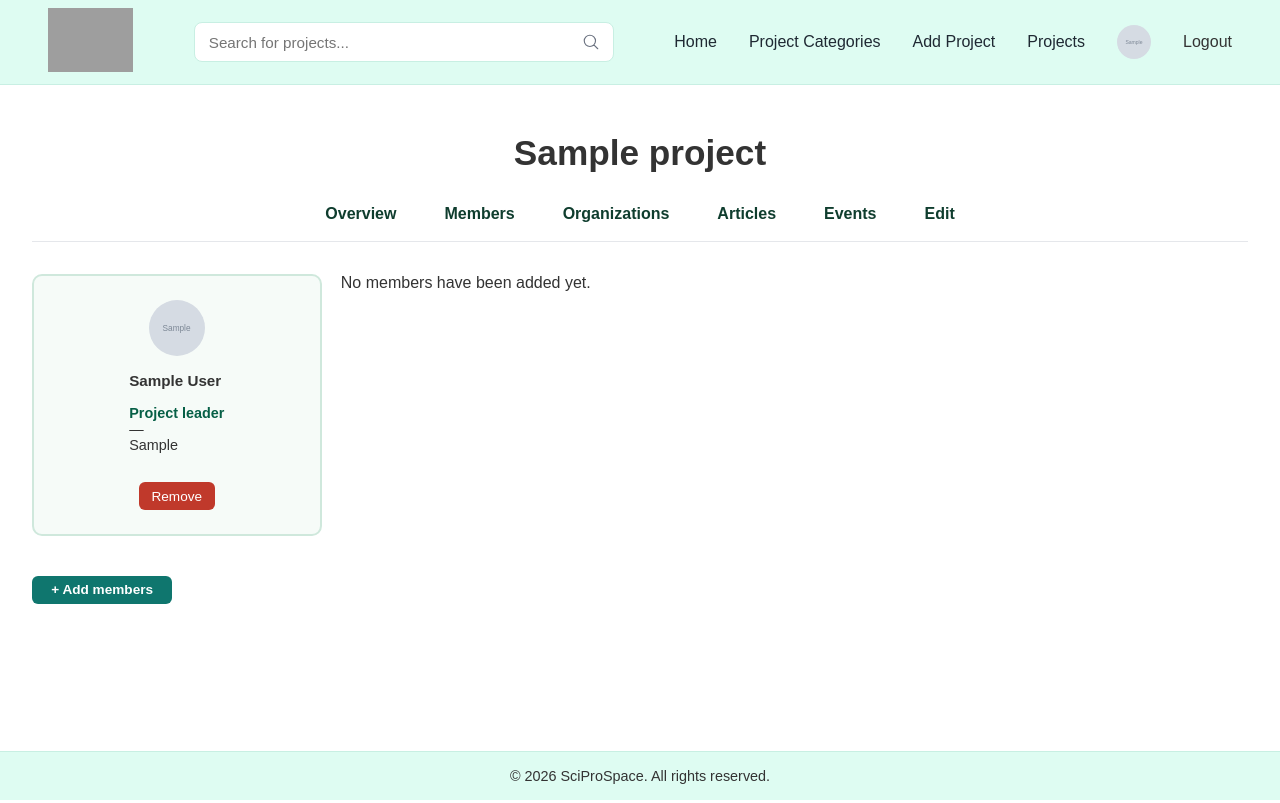
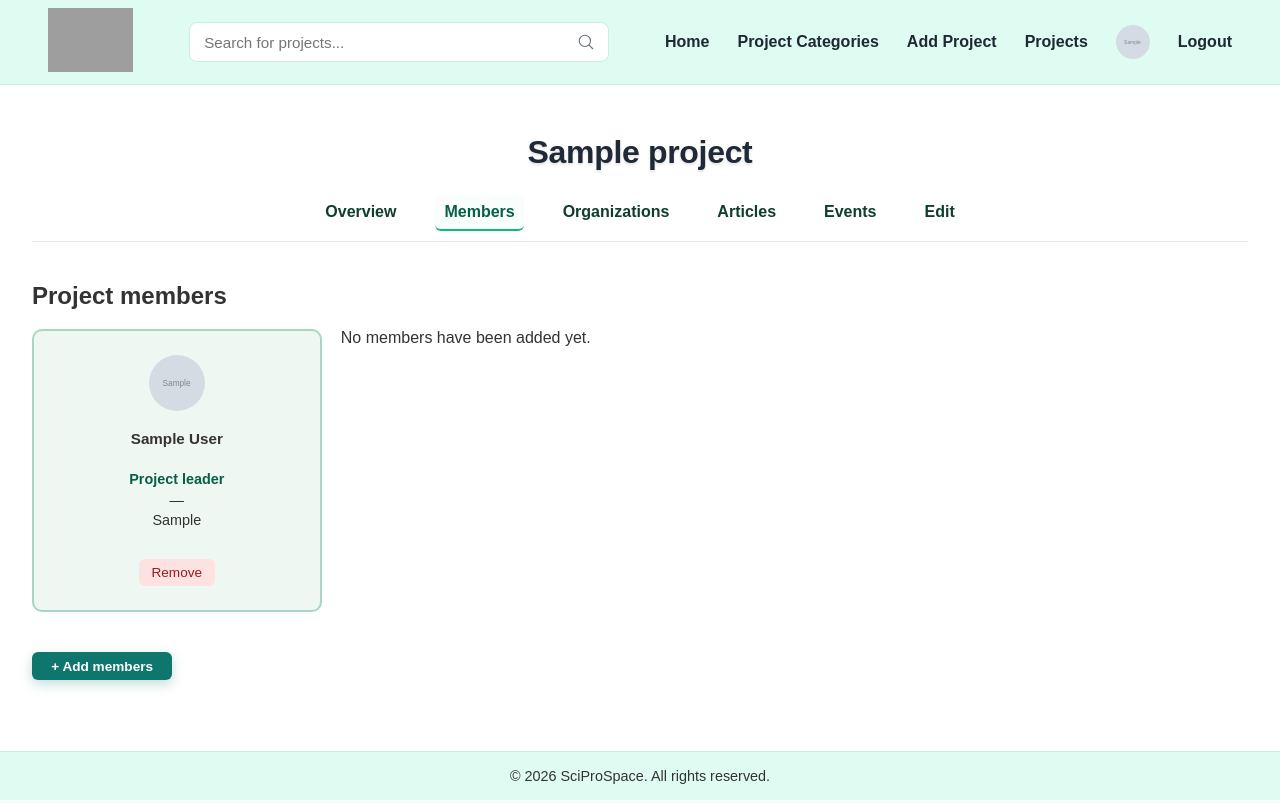
Before and after one commit to di-ton/Django-Basics-Project, a Django app: a page that uses templates/common/base.html in a window 1280 px wide. Run offline with Django 5.2, Linux system fonts and the light colour scheme; a user stored in the database is signed in; tables that the repository leaves empty hold one stand-in row (values such as "Sample post"); grey boxes marked "Sample" are stand-in pictures; grey boxes are pictures that could not be loaded.

Commit message:
Fix search results page, project navigation and overview UI

```diff
--- a/common/urls.py
+++ b/common/urls.py
@@ -4,4 +4,5 @@ from common import views
 
 urlpatterns = [
     path("", views.HomePageView.as_view(), name="home"),
+    path("search/", views.ProjectSearchView.as_view(), name="search-results"),
 ]
--- a/projects/views.py
+++ b/projects/views.py
@@ -245,7 +245,7 @@ class ProjectArticlesView(ProjectMixin, ListView):
     context_object_name = "articles"
 
     def get_queryset(self):
-        return Article.objects.filter(project=self.get_project())
+        return Article.objects.filter(project=self.get_project()).order_by("-publication_year")
 
 
 
--- a/static/css/home.css
+++ b/static/css/home.css
@@ -101,13 +101,13 @@ body {
   list-style: none;
   display: flex;
   align-items: center;
-  gap: 32px;
+  gap: 28px;
 }
 
 .nav a {
   text-decoration: none;
   color: #1f2933;
-  font-weight: 500;
+  font-weight: 600;
 }
 
 .nav a:hover {
@@ -124,13 +124,16 @@ body {
   padding: 0;
   margin: 0;
   font: inherit;
-  color: inherit;
+  color: #1f2933;
+  font-weight: 600;
   cursor: pointer;
   text-decoration: none;
 }
 
 .nav .btn-link:hover {
-  text-decoration: underline;
+  /*text-decoration: underline;*/
+  color: #065f46;
+
 }
 
 
--- a/static/css/organizations.css
+++ b/static/css/organizations.css
@@ -42,9 +42,9 @@
 
 /* Organization meta (country, etc.) */
 .organization-meta {
-    font-size: 0.85rem;
+    font-size: 0.9rem;
     color: #6b7280;
-    margin-bottom: 0.4rem;
+    margin-bottom: 0.6rem;
 }
 
 /* Organization website */
@@ -68,6 +68,10 @@
     color: #374151;
     line-height: 1.45;
     margin: 0.4rem 0 0 0;
+}
+
+.organization-flag {
+    margin-bottom: 0.6rem;
 }
 
 /* Empty state */
@@ -111,16 +115,16 @@
 }
 
 .btn-danger {
-  background-color: #c0392b;
-  color: white;
+  background-color: #fee2e2;
+  color: #991b1b;
   border: none;
-  padding: 0.4rem 0.8rem;
+  padding: 0.35rem 0.7rem;
   font-size: 0.85rem;
   cursor: pointer;
 }
 
 .btn-danger:hover {
-  background-color: #a93226;
+  background: #fecaca;
 }
 
 .checkbox-group label {
--- a/static/css/project.css
+++ b/static/css/project.css
@@ -1,6 +1,8 @@
 .project-container {
     display: flex;
-    justify-content: center;
+    max-width: 1200px;
+    margin: 0 auto;
+    /*justify-content: center;*/
     padding: 0.3rem 1rem;
 }
 
@@ -13,23 +15,29 @@
     box-shadow: 0 10px 30px rgba(0, 0, 0, 0.08);
 }
 
+.project-card h2 {
+    padding-bottom: 1rem;
+    padding-left: 2.9rem;
+    color: #0f3d2e;
+}
+
 /* HEADER */
 .project-header {
     text-align: center;
     margin-bottom: 2rem;
+    color: #1f2937;
 }
 
 .project-header h1 {
-    font-size: 2.2rem;
+    font-size: 2rem;
     margin-bottom: 0.4rem;
+    font-weight: 600;
+    letter-spacing: -0.01em;
+    /*text-transform: uppercase;*/
+    line-height: 1.2;
+    text-shadow: 0 2px 3px rgba(0, 0, 0, 0.12);
 }
 
-.project-acronym {
-    font-size: 1rem;
-    color: #0f766e;
-    font-weight: 600;
-    margin-bottom: 0.6rem;
-}
 
 .project-meta {
     color: #555;
@@ -37,7 +45,7 @@
 }
 
 
-/* NAVIGATION */
+ /*NAVIGATION */
 .project-nav {
     display: flex;
     justify-content: center;
@@ -56,14 +64,72 @@
 }
 
 .project-nav a:hover {
-    background-color: #eef7f2;
+    background-color: #f9fdfc;
     color: #0f3d2e;
 }
 
 .project-nav a.active {
     font-weight: 700;
     color: #065f46;
-    border-bottom: 3px solid #10b981;
+    background-color: #f9fdfc;
+    border-bottom: 2px solid #10b981;
+}
+
+
+.project-nav a.active::after {
+  content: "";
+  position: absolute;
+  left: 0;
+  right: 0;
+  bottom: -3px;
+  height: 2px;
+  background: #f6fcfa;
+  border-radius: 2px;
+}
+
+.project-ov {
+  max-width: 1100px;
+  margin: 2.4rem auto;
+  display: grid;
+  /*grid-template-columns: 2fr 1fr;*/
+  grid-template-columns: minmax(0, 1fr) auto;
+  gap: 2rem;
+
+}
+
+.project-desc {
+  font-size: 1.05rem;
+  padding: 1.5rem;
+  line-height: 1.65;
+  color: #333;
+  background: #f6fdfb;
+  border-radius: 8px;
+}
+
+.project-metadata {
+  background: #f6fdfb;
+  padding: 1.5rem;
+  border-radius: 8px;
+  justify-self: end;
+}
+
+.project-metadata dl {
+  margin: 0;
+}
+
+.project-metadata dt {
+  font-size: 0.9rem;
+  text-transform: uppercase;
+  letter-spacing: 0.02em;
+  font-weight: 600;
+  color: #1f2937;
+  margin-top: 0.5rem;
+}
+
+.project-metadata dd {
+  font-size: 1rem;
+  margin: 0 0 0.8rem 0;
+  color: #111;
 }
 
 
@@ -85,16 +151,35 @@
     color: #333;
 }
 
+
+
 /* MEMBERS */
 .project-members {
-    margin-top: 2rem;
+    /*max-width: 1100px;*/
+    margin: 2.5rem auto 1.5rem;
+    /*padding: 1.2rem 1.5rem;*/
+
+}
+
+/*.project-members h2 {*/
+/*  margin-bottom: 1.2rem;*/
+/*  font-size: 1.4rem;*/
+/*  font-weight: 700;*/
+/*  color: #0f3d2e;*/
+/*}*/
+
+.project-members-list > h2 {
+  grid-column: 1 / -1;
 }
 
 .project-members-list {
+    /*width: 100%;*/
     display: grid;
-    grid-template-columns: repeat(auto-fill, minmax(260px, 1fr));
+    grid-template-columns: repeat(4, 1fr);
     gap: 1.2rem;
 }
+
+
 
 .member-card {
     display: flex;
@@ -106,6 +191,8 @@
     border: 1px solid #e5e7eb;
     border-radius: 10px;
     background-color: #f9fafb;
+    text-align: center;
+    min-height: 240px;
 }
 
 .member-pic {
@@ -117,6 +204,7 @@
 
 .member-info {
     font-size: 0.9rem;
+    line-height: 1.4;
 }
 
 .member-info strong {
@@ -257,21 +345,6 @@
     background-color: #0c5f58;
 }
 
-/*.btn-secondary {*/
-/*    background-color: #ecfdf5;*/
-/*    color: #065f46;*/
-/*    padding: 0.6rem 1.6rem;*/
-/*    border-radius: 6px;*/
-/*    font-size: 0.9rem;*/
-/*    font-weight: 500;*/
-/*    text-decoration: none;*/
-/*    border: 1px solid #a7f3d0;*/
-/*}*/
-
-/*.btn-secondary:hover {*/
-/*    background-color: #d1fae5;*/
-/*}*/
-
 .btn-secondary {
     display: inline-flex;
     align-items: center;
@@ -279,12 +352,10 @@
 
     padding: 0.6rem 1.6rem;
     height: 42px;
-
-    background-color: #f3f4f6;   /* neutral gray */
+    background-color: #f3f4f6;
     color: #065f46;
     border: 1px solid #d1d5db;
     border-radius: 6px;
-
     font-size: 0.95rem;
     font-weight: 500;
     text-decoration: none;
@@ -315,6 +386,7 @@
 .category-title {
   font-size: 1.8rem;
   text-align: center;
+  color: #0f766e;
 }
 
 .site-content .category-circle {
@@ -366,6 +438,12 @@
   gap: 1.5rem;
 }
 
+.project-list li a {
+    color: #0f766e;
+    font-weight: 600;
+    text-decoration: none;
+}
+
 .project-card {
   background: #ffffff;
   padding: 1.25rem 1.5rem;
@@ -385,6 +463,9 @@
   background: #f9fafb;
   padding: 1.5rem;
   border-radius: 8px;
+  font-weight: 600;
+  color: #0f766e;
+  text-align: center;
 }
 
 .organization-delete {
@@ -407,8 +488,9 @@
     border-radius: 6px;
     font-size: 0.85rem;
     font-weight: 600;
-    text-decoration: none; /* THIS removes underline */
+    text-decoration: none;
     display: inline-block;
+    box-shadow: 0 4px 12px rgba(15, 118, 110, 0.25);
 }
 
 .btn-project-action:hover {
@@ -423,8 +505,8 @@
 }
 
 .member-card.leader-card {
-    background: #f6fbf8;
-    border: 2px solid #cfe8dc;
+    background: #eef7f2;
+    border: 2px solid #a7d7c3;
 }
 
 .btn-danger {
--- a/templates/articles/article-form.html
+++ b/templates/articles/article-form.html
@@ -37,7 +37,7 @@
         {% if form.instance.pk %}
           Save changes
         {% else %}
-          Create article
+          Add article
         {% endif %}
       </button>
 
--- a/templates/common/base.html
+++ b/templates/common/base.html
@@ -19,7 +19,7 @@
     </div>
 
     {% if search_form %}
-        <form method="get" class="search-form" action="{% url "project-list" %}">
+        <form method="get" class="search-form" action="{% url "search-results" %}">
           <div class="search-wrapper">
 
               {{ search_form.text }}
--- a/templates/common/home-page.html
+++ b/templates/common/home-page.html
@@ -44,7 +44,6 @@
               <p>No projects yet.</p>
             {% endfor %}
           </div>
-        </section>
     </div>
 </main>
 {% endblock %}
--- a/templates/projects/project-articles.html
+++ b/templates/projects/project-articles.html
@@ -21,7 +21,10 @@
               <span class="journal">{{ article.journal }}</span>
             {% endif %}
             {% if article.journal_quartile %}
-              <span class="quartile">{{ article.journal_quartile }}</span>
+{#              <span class="quartile">{{ article.journal_quartile }}</span>#}
+                <span class="quartile" data-quartile="{{ article.journal_quartile }}">
+                  {{ article.journal_quartile }}
+                </span>
             {% endif %}
             {% if article.publication_year %}
               · {{ article.publication_year }}
--- a/templates/projects/project-base.html
+++ b/templates/projects/project-base.html
@@ -3,21 +3,59 @@
 
 {% block content %}
   {% if project and project.slug %}
-      <section class="project-header">
+{#      <section class="project-header">#}
+{#          <h1>{{ project.title|capfirst }}</h1>#}
+{##}
+{#          <nav class="project-nav">#}
+{#              <a href="{% url 'project-overview' project.slug %}">Overview</a>#}
+{#              <a href="{% url 'project-members' project.slug %}">Members</a>#}
+{#              <a href="{% url 'project-organizations' project.slug %}">Organizations</a>#}
+{#              <a href="{% url 'project-articles' project.slug %}">Articles</a>#}
+{#              <a href="{% url 'project-events' project.slug %}">Events</a>#}
+{##}
+{#              {% if request.user.is_authenticated %}#}
+{#                  <a href="{% url 'project-update' project.slug %}">Edit</a>#}
+{#              {% endif %}#}
+{#          </nav>#}
+{#      </section>#}
+        <section class="project-header">
           <h1>{{ project.title|capfirst }}</h1>
 
           <nav class="project-nav">
-              <a href="{% url 'project-overview' project.slug %}">Overview</a>
-              <a href="{% url 'project-members' project.slug %}">Members</a>
-              <a href="{% url 'project-organizations' project.slug %}">Organizations</a>
-              <a href="{% url 'project-articles' project.slug %}">Articles</a>
-              <a href="{% url 'project-events' project.slug %}">Events</a>
+            <a href="{% url 'project-overview' project.slug %}"
+               class="{% if request.resolver_match.url_name == 'project-overview' %}active{% endif %}">
+              Overview
+            </a>
 
-              {% if request.user.is_authenticated %}
-                  <a href="{% url 'project-update' project.slug %}">Edit</a>
-              {% endif %}
+            <a href="{% url 'project-members' project.slug %}"
+               class="{% if request.resolver_match.url_name == 'project-members' %}active{% endif %}">
+              Members
+            </a>
+
+            <a href="{% url 'project-organizations' project.slug %}"
+               class="{% if request.resolver_match.url_name == 'project-organizations' %}active{% endif %}">
+              Organizations
+            </a>
+
+            <a href="{% url 'project-articles' project.slug %}"
+               class="{% if request.resolver_match.url_name == 'project-articles' %}active{% endif %}">
+              Articles
+            </a>
+
+            <a href="{% url 'project-events' project.slug %}"
+               class="{% if request.resolver_match.url_name == 'project-events' %}active{% endif %}">
+              Events
+            </a>
+
+            {% if request.user.is_authenticated %}
+              <a href="{% url 'project-update' project.slug %}"
+                 class="{% if request.resolver_match.url_name == 'project-update' %}active{% endif %}">
+                Edit
+              </a>
+            {% endif %}
           </nav>
-      </section>
+        </section>
+
 
       <section class="project-content">
           {% block project_content %}
--- a/templates/projects/project-by-category.html
+++ b/templates/projects/project-by-category.html
@@ -16,7 +16,7 @@
           {% endfor %}
         </ul>
       {% else %}
-        <p class="project-empty">No projects in this category.</p>
+        <p class="project-empty">No projects in this category yet.</p>
       {% endif %}
     </section>
 {% endblock %}
--- a/templates/projects/project-members.html
+++ b/templates/projects/project-members.html
@@ -5,6 +5,7 @@
 
 <div class="project-members">
   <div class="project-members-list">
+    <h2>Project members</h2>
 
     {# LEADER #}
     {% if leader %}
@@ -96,15 +97,12 @@
     {% empty %}
       <p>No members have been added yet.</p>
     {% endfor %}
-
   </div>
 </div>
-
 <div class="project-actions-bottom">
   <a href="{% url 'project-members-add' project.slug %}"
      class="btn-project-action">
     + Add members
   </a>
 </div>
-
 {% endblock %}
--- a/templates/projects/project-membership-form.html
+++ b/templates/projects/project-membership-form.html
@@ -96,7 +96,7 @@
     </div>
 
     <div class="form-actions">
-      <button type="submit" class="btn-primary">
+      <button type="submit" class="btn-project-org-action">
         Add member
       </button>
 
--- a/templates/projects/project-organizations-form.html
+++ b/templates/projects/project-organizations-form.html
@@ -29,8 +29,7 @@
       Save organization
     </button>
 
-    <a href="{% url 'project-organizations' project.slug %}"
-       class="btn-secondary">
+    <a href="{% url 'project-organizations' project.slug %}" class="btn-secondary">
       Cancel
     </a>
   </div>
```
Also changed, not shown: other parts of static/css/home.css (+39 -0 lines), common/views.py (+19 -0 lines), static/css/article.css (+30 -4 lines), templates/common/search-results.html (added, +32 -0 lines), templates/projects/project-form.html (+4 -10 lines), templates/projects/project-organizations.html (+5 -8 lines), templates/projects/project-overview.html (+37 -8 lines).
